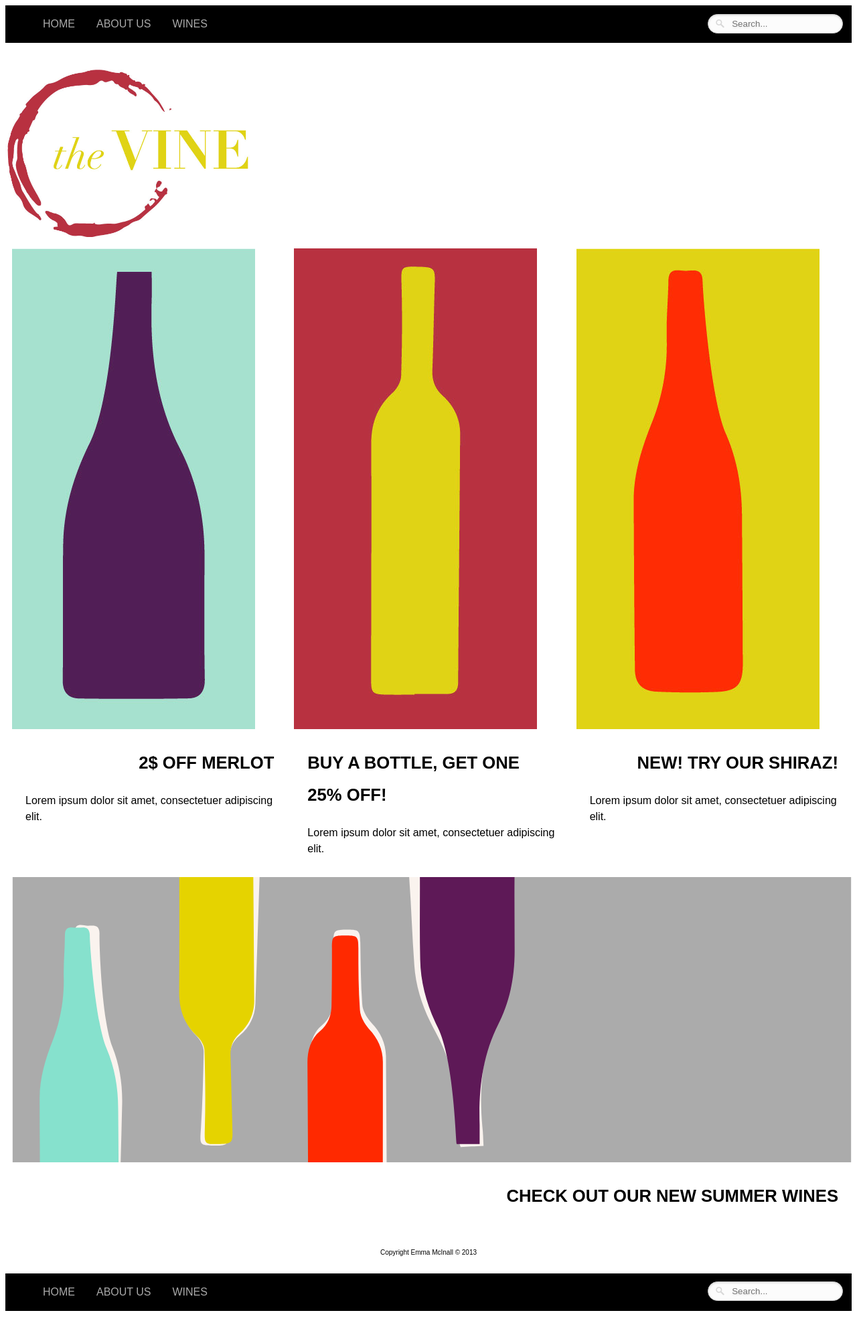
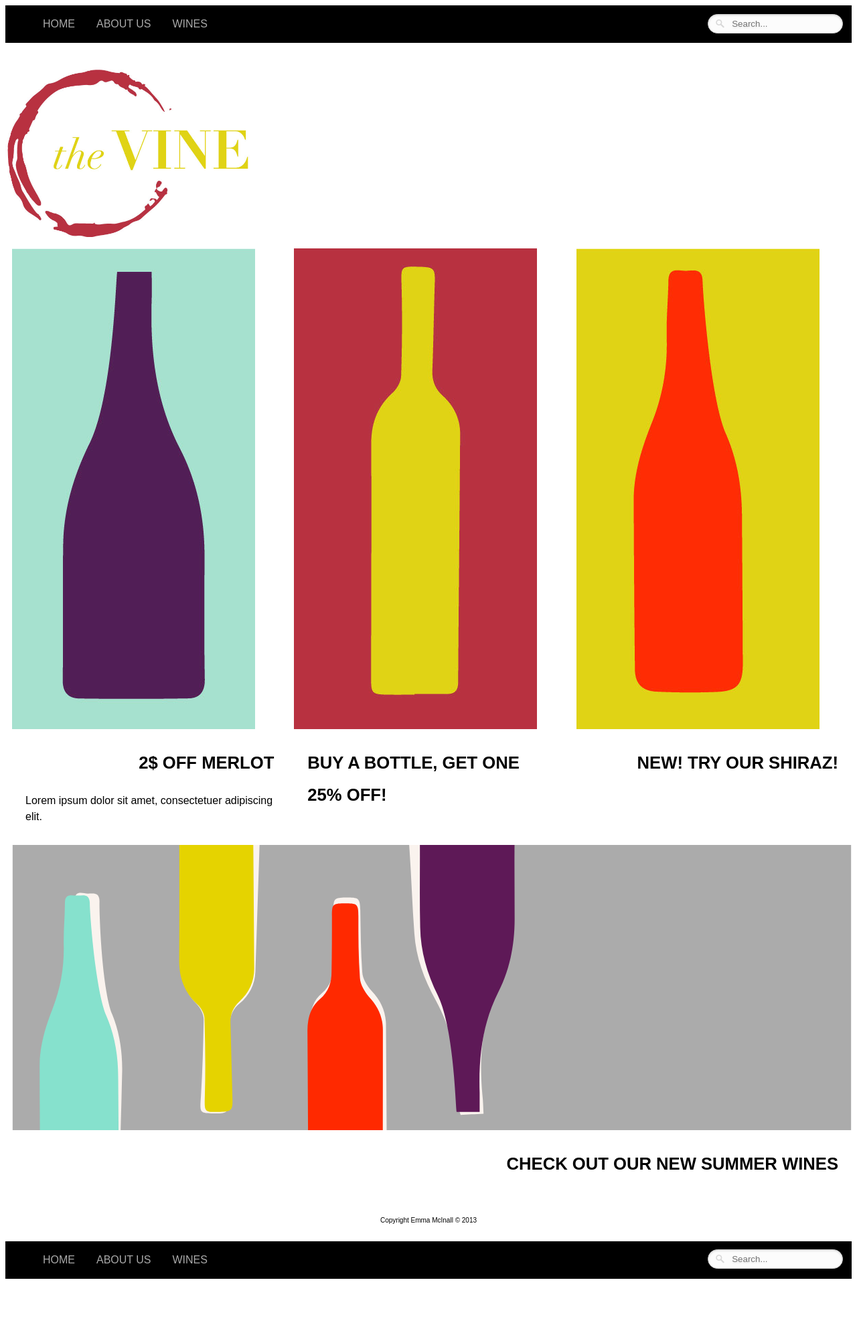
Before and after one commit to mcin0244/jekyll-ecommerce-website, a Jekyll site: the page built from index.html, in a window 1280 px wide. Shown: the whole page at 67% size. Built offline with Jekyll 4.4.1, drawn with Linux system fonts in a browser that asks for light colours; some web fonts are replaced; Markdown is read by kramdown in place of the engine named in the settings; after the commit the page ends 1934 px from its top, so only the background shows below that.

```diff
--- a/_includes/buckets-small-2.html
+++ b/_includes/buckets-small-2.html
@@ -4,6 +4,5 @@
 	</div>
 	<div class="promo-body">
 		<h2>Buy a bottle, get one 25% off!</h2>
-		<p>Lorem ipsum dolor sit amet, consectetuer adipiscing elit.</p>
 	</div>
 </div>
--- a/_includes/buckets-small-3.html
+++ b/_includes/buckets-small-3.html
@@ -4,6 +4,5 @@
 	</div>
 	<div class="promo-body">
 		<h2>New! Try our Shiraz!</h2>
-		<p>Lorem ipsum dolor sit amet, consectetuer adipiscing elit.</p>
 	</div>
 </div>
```
Also changed, not shown: _includes/css/typography.css (+4 -4 lines), images/favicon.ico (added).
